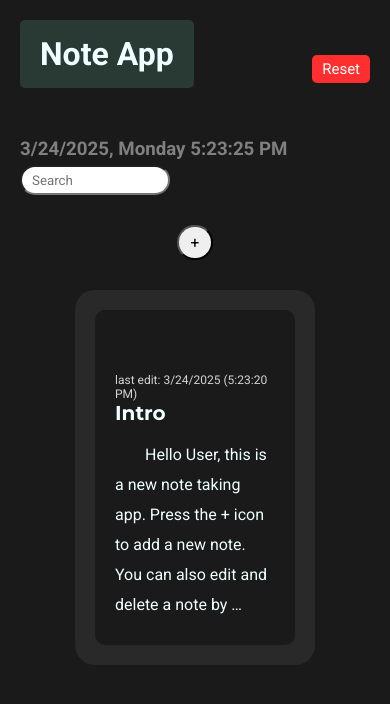
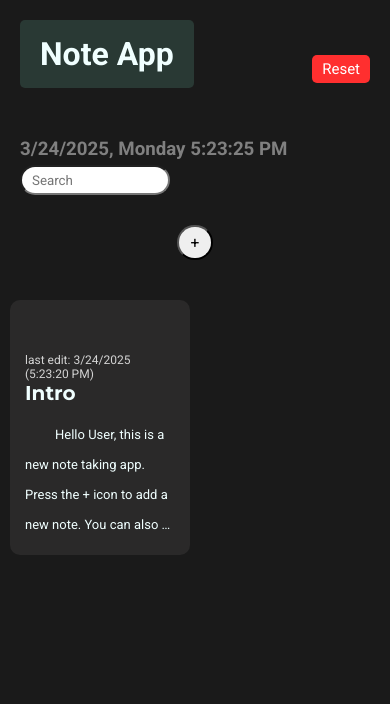
Before and after one commit to Charles7458/Note-App, a React (Vite) app: page / in a window 390 px wide. Shown: the top 704 px of the page. Built offline with nearby package versions, Linux system fonts and the light colour scheme; some icons are missing.

Commit message:
adjusted styles for mobiles

```diff
--- a/src/NoteApp.jsx
+++ b/src/NoteApp.jsx
@@ -46,14 +46,14 @@ function noteReducer(notes, action) {
     }
 }
 
-function DelPopup({isOpen, onYes, onNo}) {
+function YesNoPopup({isOpen, onYes, onNo, message}) {
     if(!isOpen){
         return null;
     }
     return ReactDOM.createPortal(
         <div className='popup-div' onClick={onNo}>
             <div className='smol-popup' onClick={e=>e.stopPropagation()}>
-                <h3>Are you sure you want to delete this note?</h3>
+                <h3 style={{whiteSpace:'pre-wrap'}}>{message}</h3>
                 <div style={{display:"flex", width:"100%", justifyContent:"space-evenly", margin:"30px 0px 20px 0px"}}>
                     <button style={{backgroundColor:"lightcoral", color:"red", padding:"10px 30px", borderRadius:"10px", cursor:"pointer"}} onClick={onYes}> YES</button>
                     <button style={{backgroundColor:"lightgreen", color:"green", padding:"10px 30px", borderRadius:"10px", cursor:"pointer"}} onClick={onNo} > NO</button>
@@ -142,12 +142,14 @@ function NoteApp() {
     const nextId = notes.length;
     const [showPopup, setShowPopup] = useState(false);
     const [showDelPopup, setShowDelPopup] = useState(false);
+    const [showResetPopup, setShowResetPopup] = useState(false);
     const [selectedNote, setSelectedNote] = useState();
     const popupTitle = useMemo( ()=> (selectedNote!== undefined ? notes.find( (note)=> note.id === selectedNote).title : undefined), [selectedNote]) ;
     const popupContent = useMemo( ()=> (selectedNote!== undefined ? notes.find( (note)=> note.id === selectedNote).content : undefined) ,[selectedNote]) ;
     const [search, setSearch] = useState("");
     const [searchText, setSearchText] = useState("");
-
+    const delNoteMessage = "Are you sure, you want to delete this note?"
+    const resetMessage = "Are you sure to reset?\n All your notes will be lost!"
 
     useEffect( ()=> {
         localStorage.setItem("notes", JSON.stringify(notes))
@@ -224,14 +226,15 @@ function NoteApp() {
         <div className='NoteApp'>
             <div style={{display:'flex', alignItems:'center', justifyContent:'space-between', width:'100%'}}>
                 <h1 className='heading'>Note App</h1>
-                <button className='reset-btn' onClick={handleReset}>Reset</button>
+                <button className='reset-btn' onClick={()=>setShowResetPopup(true)}>Reset</button>
             </div>
             <Clock />
             <label className='search-wrapper'>
                 <input type='search' placeholder='Search' className='search' value={search} onChange={e => setSearch(e.target.value)}/>
                 <span className='clear-btn' onClick={()=>setSearch("")}><box-icon name='x' size='sm'></box-icon></span>
             </label>
-            <DelPopup isOpen={showDelPopup} onYes={handleDeleteNotes} onNo={()=>setShowDelPopup(false)}/>
+            <YesNoPopup message={delNoteMessage} isOpen={showDelPopup} onYes={handleDeleteNotes} onNo={()=>setShowDelPopup(false)}/> {/* Delete Note Popup*/}
+            <YesNoPopup message={resetMessage} isOpen={showResetPopup} onYes={handleReset} onNo={()=>setShowResetPopup(false)}/>  {/* Reset Popup*/}
             <PopUp key={selectedNote} isOpen={showPopup} id={selectedNote} title={popupTitle}
             content={popupContent} action={selectedNote===undefined ? "add": 'edit'} onSave={handleAddNotes}
             onEdit={handleEditNotes} onClose={()=>{setShowPopup(false); setSelectedNote()}} date={ new Date().toLocaleDateString()} time={ new Date().toLocaleTimeString()}/>
--- a/src/styles/Note.css
+++ b/src/styles/Note.css
@@ -2,11 +2,12 @@
     /* min-height: 320px; */
     height: fit-content;
     max-height: 400px;
-    width: clamp(200px, 26vw, 400px);
+    width: clamp(180px, 26vw, 400px);
     padding: 25px 20px;
     background-color: rgb(26, 26, 26);
     border-radius: 10px;
     cursor:pointer;
+    justify-self: center;
     /* margin: 20px; */
 }
 
@@ -35,6 +36,7 @@
     display: -webkit-box;
     -webkit-line-clamp: 6;
     -webkit-box-orient: vertical;
+    font-size: clamp(13px, 1vw, 15px)
 }
 
 .zn-backdrop{
@@ -115,5 +117,36 @@
 .options {
     text-align: center;
     padding: 10px 0px;
+}
 
+
+@media (max-width:470px) {
+    .zoomed-note {
+        height: 70vh;
+        width: 50vh;
+    }
+
+    .note {
+        background-color: rgb(42, 41, 41);
+        padding: 15px;
+    }
+
+    .note-para{
+        -webkit-line-clamp: 4;
+    }
 }
+
+@media (max-width:380px) {
+
+    .note {
+        height: 250px;
+        width: 160px;
+    }
+}
+
+@media (max-width:360px) {
+    .note {
+        width: 80%;
+        height: 300px;
+    }
+}
--- a/src/styles/NoteApp.css
+++ b/src/styles/NoteApp.css
@@ -174,8 +174,24 @@ body {
         padding: 20px;
     }
     .notes {
-        grid-template-columns: 1fr;
+        grid-template-columns: 1fr 1fr;
+        width: 100vw;
+        padding: 10px;
+        column-gap: 15px;
+        background-color: transparent;
     }
 
 
 }
+
+@media (max-width:380px) {
+    .notes {
+        column-gap: 0px;
+    }
+}
+
+@media (max-width: 360px) {
+    .notes {
+        grid-template-columns: 1fr;
+    }
+}
```
